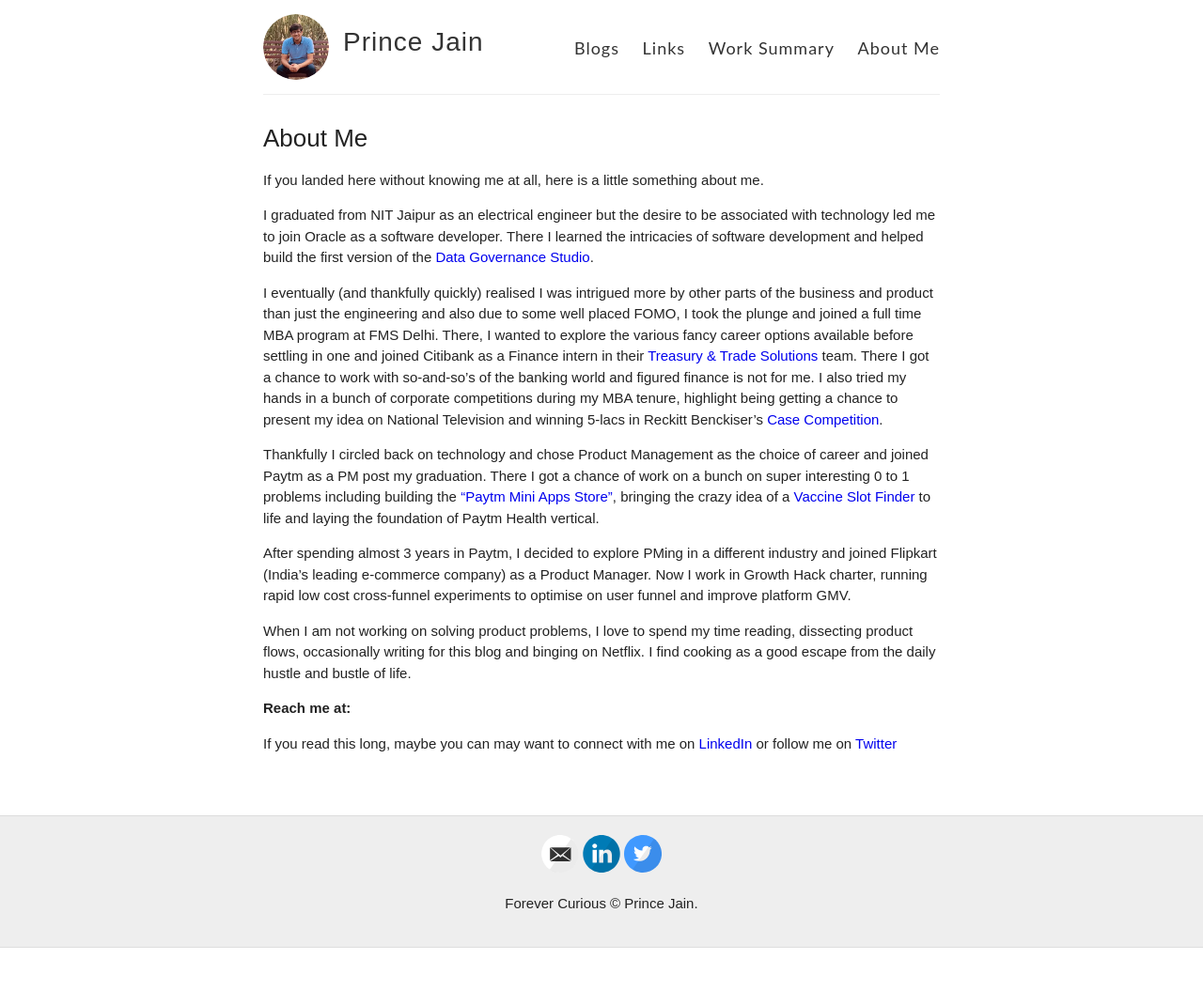
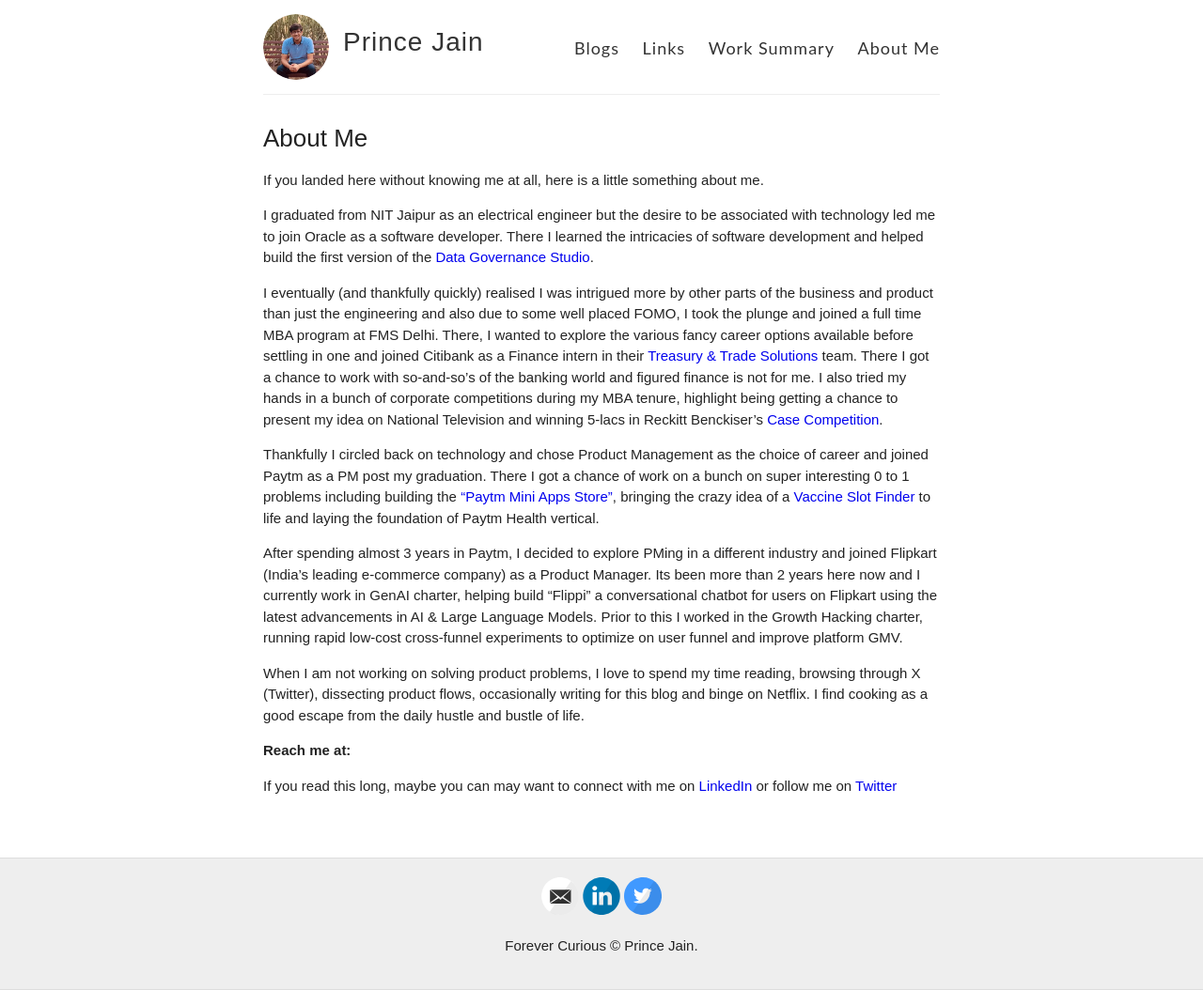
Before and after one commit to product-noob/product-noob.github.io, a Jekyll site: the page built from about.md, in a window 1280 px wide. Shown: the whole page at 94% size. Built offline with Jekyll 4.4.1, drawn with Linux system fonts in a browser that asks for light colours; before the commit the page ends 1009 px from its top, so only the background shows below that.

Commit message:
Update about.md

```diff
--- a/about.md
+++ b/about.md
@@ -13,9 +13,10 @@ I also tried my hands in a bunch of corporate competitions during my MBA tenure,
 
 Thankfully I circled back on technology and chose Product Management as the choice of career and joined Paytm as a PM post my graduation. There I got a chance of work on a bunch on super interesting 0 to 1 problems including building the ["Paytm Mini Apps Store"](https://www.youtube.com/watch?v=nuK7Ct59Vyk&t=3161s), bringing the crazy idea of a [Vaccine Slot Finder](https://princejain.me/2021/08/03/Building-Vaccine-Slot-Finder.html) to life and laying the foundation of Paytm Health vertical.
 
-After spending almost 3 years in Paytm, I decided to explore PMing in a different industry and joined Flipkart (India's leading e-commerce company) as a Product Manager. Now I work in Growth Hack charter, running rapid low cost cross-funnel experiments to optimise on user funnel and improve platform GMV.
+After spending almost 3 years in Paytm, I decided to explore PMing in a different industry and joined Flipkart (India's leading e-commerce company) as a Product Manager. Its been more than 2 years here now and I currently work in GenAI charter, helping build "Flippi" a conversational chatbot for users on Flipkart using the latest advancements in AI & Large Language Models.
+Prior to this I worked in the Growth Hacking charter, running rapid low-cost cross-funnel experiments to optimize on user funnel and improve platform GMV.
 
-When I am not working on solving product problems, I love to spend my time reading, dissecting product flows, occasionally writing for this blog and binging on Netflix. I find cooking as a good escape from the daily hustle and bustle of life.
+When I am not working on solving product problems, I love to spend my time reading, browsing through X (Twitter), dissecting product flows, occasionally writing for this blog and binge on Netflix. I find cooking as a good escape from the daily hustle and bustle of life.
 
 **Reach me at:**
 
```
